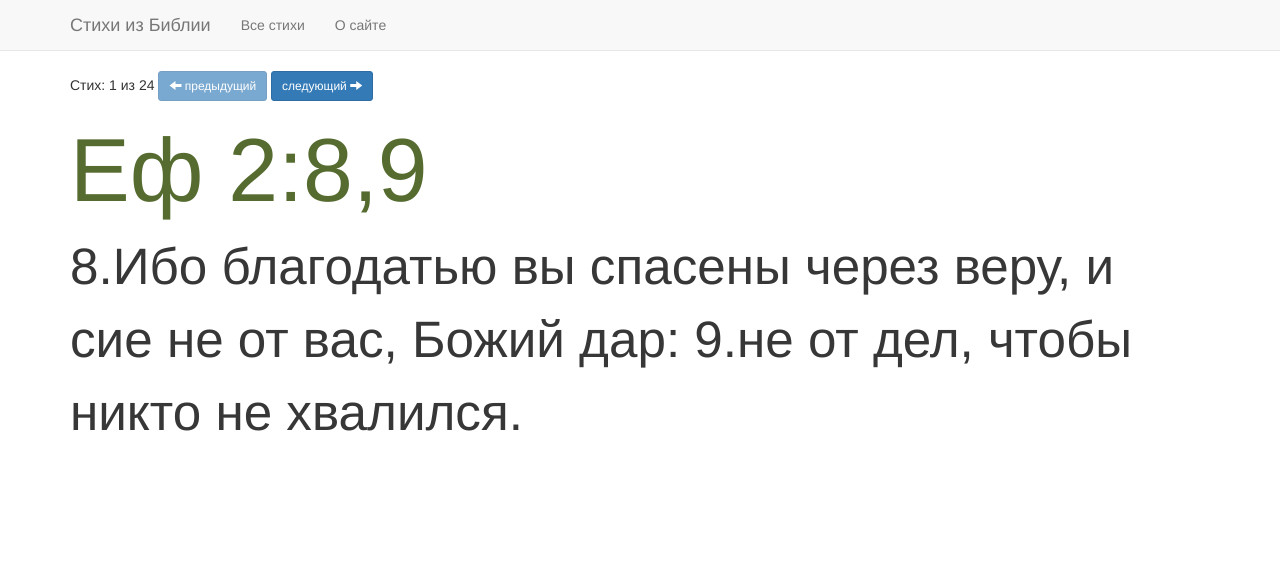
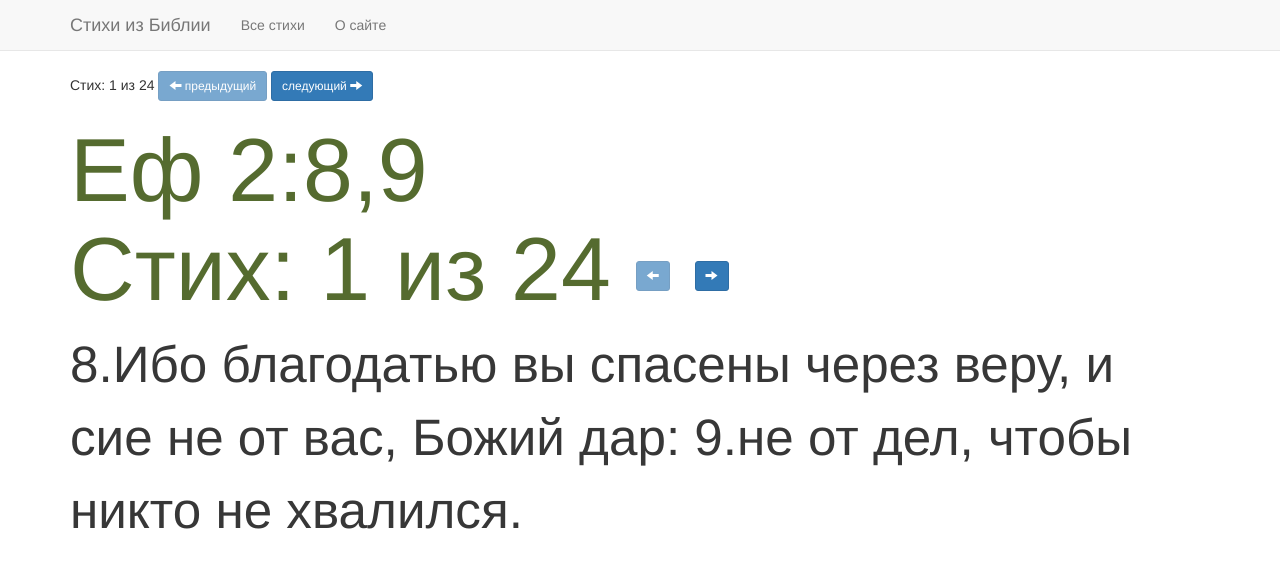
Before and after one commit to prostodemon/bible-verse, a Jekyll site: the page built from index.html, in a window 1280 px wide. Shown: the top 568 px of the page. Built offline with Jekyll 4.4.1, drawn with Linux system fonts in a browser that asks for light colours; nearby versions of some CDN libraries; the list of posts is cut into pages by our own code.

Commit message:
styles to increase font size

```diff
--- a/index.html
+++ b/index.html
@@ -36,7 +36,38 @@ layout: default
 
 {% for post in paginator.posts %}
 <div class="verse">
-    <h1 style="font-size: 7vmax; color: #556B2F">{{ post.title }}</h1>
+    <h1 style="font-size: 7vmax; color: #556B2F">{{ post.title }}
+
+        <!-- Pagination links -->
+        <div class="right">
+            <span class="page_number ">Стих: {{ paginator.page }} из {{ paginator.total_pages }}</span>
+            {% if paginator.previous_page %}
+            <a href="{{ paginator.previous_page_path | prepend: site.url }}" class="previous btn btn-primary btn-sm"
+               title="предыдущий стих">
+                <span class="glyphicon glyphicon-arrow-left" aria-hidden="true"></span>
+            </a>
+            {% else %}
+            <a href="{{ paginator.previous_page_path | prepend: site.url }}" class="previous btn btn-primary btn-sm disabled"
+               title="предыдущий стих">
+                <span class="glyphicon glyphicon-arrow-left" aria-hidden="true"></span>
+            </a>
+            {% endif %}
+
+
+            {% if paginator.next_page %}
+            <a href="{{ paginator.next_page_path | prepend: site.url }}" class="next btn btn-primary btn-sm"
+               title="следующий стих">
+                <span class="glyphicon glyphicon-arrow-right" aria-hidden="true"></span>
+            </a>
+            {% else %}
+            <a href="{{ paginator.next_page_path | prepend: site.url }}" class="next btn btn-primary btn-sm disabled"
+               title="следующий стих">
+                <span class="glyphicon glyphicon-arrow-right" aria-hidden="true"></span>
+            </a>
+            {% endif %}
+        </div>
+
+    </h1>
 
     <div style="font-size: 4vmax; color: #373737">
         {{ post.content }}
```
